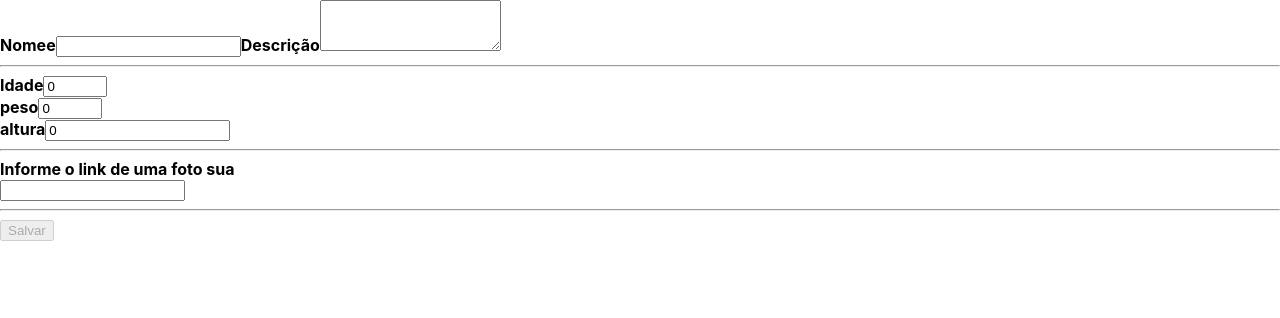
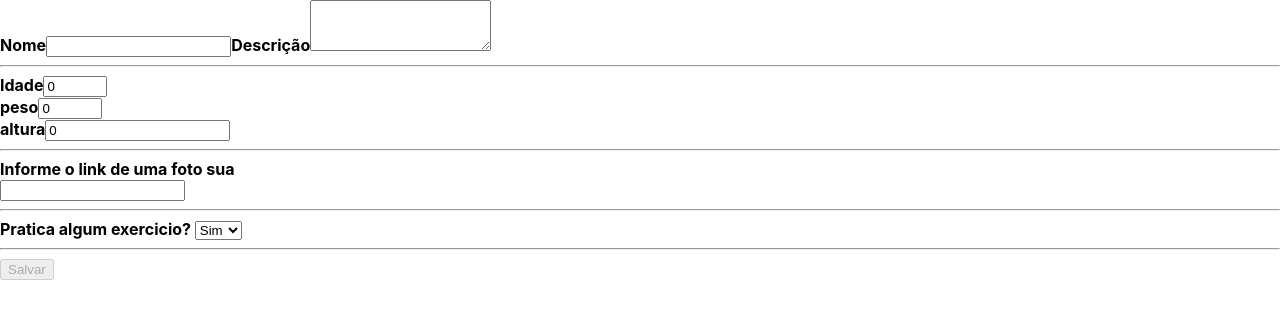
Before and after one commit to SchulzMatheus/sedentarismHelper, a React (Create React App) app: page / in a window 1280 px wide. Shown: the top 318 px of the page. Built offline with nearby package versions, Linux system fonts and the light colour scheme.

Commit message:
finalizando formulario

```diff
--- a/src/App.js
+++ b/src/App.js
@@ -1,7 +1,7 @@
 import React from 'react';
 import './App.css';
 import { Route, Switch } from 'react-router-dom';
-import Form from './pages/login';
+import Form from './pages/Login';
 import Details from './pages/Details';
 
 function App() {
--- a/src/Components/form.jsx
+++ b/src/Components/form.jsx
@@ -5,13 +5,13 @@ export default class Form extends Component {
   render() {
     const {
       userName, userDescription, userAttr1, userAttr2,
-      userAttr3, userImage, isSaveButtonDisabled,
+      userAttr3, userImage, isSaveButtonDisabled, userAtt,
       onInputChange, onSaveButtonClick } = this.props;
     return (
       <form className="form form-group" action="get">
         <div className="form-group nameText">
           <label htmlFor="userName">
-            <strong>Nomee</strong>
+            <strong>Nome</strong>
             <input
               className="form-control"
               type="text"
@@ -96,6 +96,21 @@ export default class Form extends Component {
           </div>
         </label>
         <hr />
+        <label htmlFor="userAtt">
+          <strong>Pratica algum exercicio? </strong>
+          <select
+            className="form-control"
+            name="userAtt"
+            data-testid="rare-input"
+            value={ userAtt }
+            onChange={ onInputChange }
+          >
+            <option value="Sim">Sim</option>
+            <option value="Não">Não</option>
+          </select>
+        </label>
+        <br />
+        <hr />
         <button
           className="btn btn-primary saveBtn"
           type="submit"
@@ -104,7 +119,6 @@ export default class Form extends Component {
           onClick={ onSaveButtonClick }
         >
           Salvar
-
         </button>
       </form>
     );
--- a/src/pages/login.jsx
+++ b/src/pages/Login.jsx
@@ -3,7 +3,7 @@ import { Redirect } from 'react-router-dom';
 import Form from '../Components/form';
 import { createUser } from '../services/userApi';
 
-export default class Shopcart extends Component {
+export default class Login extends Component {
   state = {
     userName: '',
     userDescription: '',
@@ -11,6 +11,7 @@ export default class Shopcart extends Component {
     userAttr2: '0',
     userAttr3: '0',
     userImage: '',
+    userAtt: 'sim',
     user: [],
     redirect: false,
   };
@@ -27,14 +28,16 @@ export default class Shopcart extends Component {
     event.preventDefault();
     const {
       userName, userDescription, userAttr1, userAttr2, userAttr3,
-      userImage, user } = this.state;
+      userImage, user, userAtt } = this.state;
 
     await createUser({ userName,
       userDescription,
       userAttr1,
       userAttr2,
       userAttr3,
-      userImage });
+      userImage,
+      userAtt,
+    });
 
     this.setState({
       redirect: true,
@@ -47,13 +50,14 @@ export default class Shopcart extends Component {
       userAttr2,
       userAttr3,
       userImage,
+      userAtt,
     });
   };
 
   render() {
     const {
       userName, userDescription, userAttr1, userAttr2, userAttr3,
-      userImage, user, redirect,
+      userImage, user, redirect, userAtt,
     } = this.state;
     const maxBuild = 8000000;
     const maxStats = 9000000;
@@ -73,6 +77,7 @@ export default class Shopcart extends Component {
             userAttr2={ userAttr2 }
             userAttr3={ userAttr3 }
             userImage={ userImage }
+            userAtt={ userAtt }
             onInputChange={ this.handleChange }
             onSaveButtonClick={ this.onSaveButtonClick }
             isSaveButtonDisabled={ aux.some((e) => e.length <= 0) || build > maxBuild
--- a/src/services/userApi.js
+++ b/src/services/userApi.js
@@ -27,6 +27,7 @@ export const createUser = (user) => new Promise((resolve) => {
     userAttr2: '',
     userAttr3: '',
     userImage: '',
+    userAtt: '',
   };
   saveUser({ ...emptyUser, ...user });
   simulateRequest(SUCCESS_STATUS)(resolve);
```
